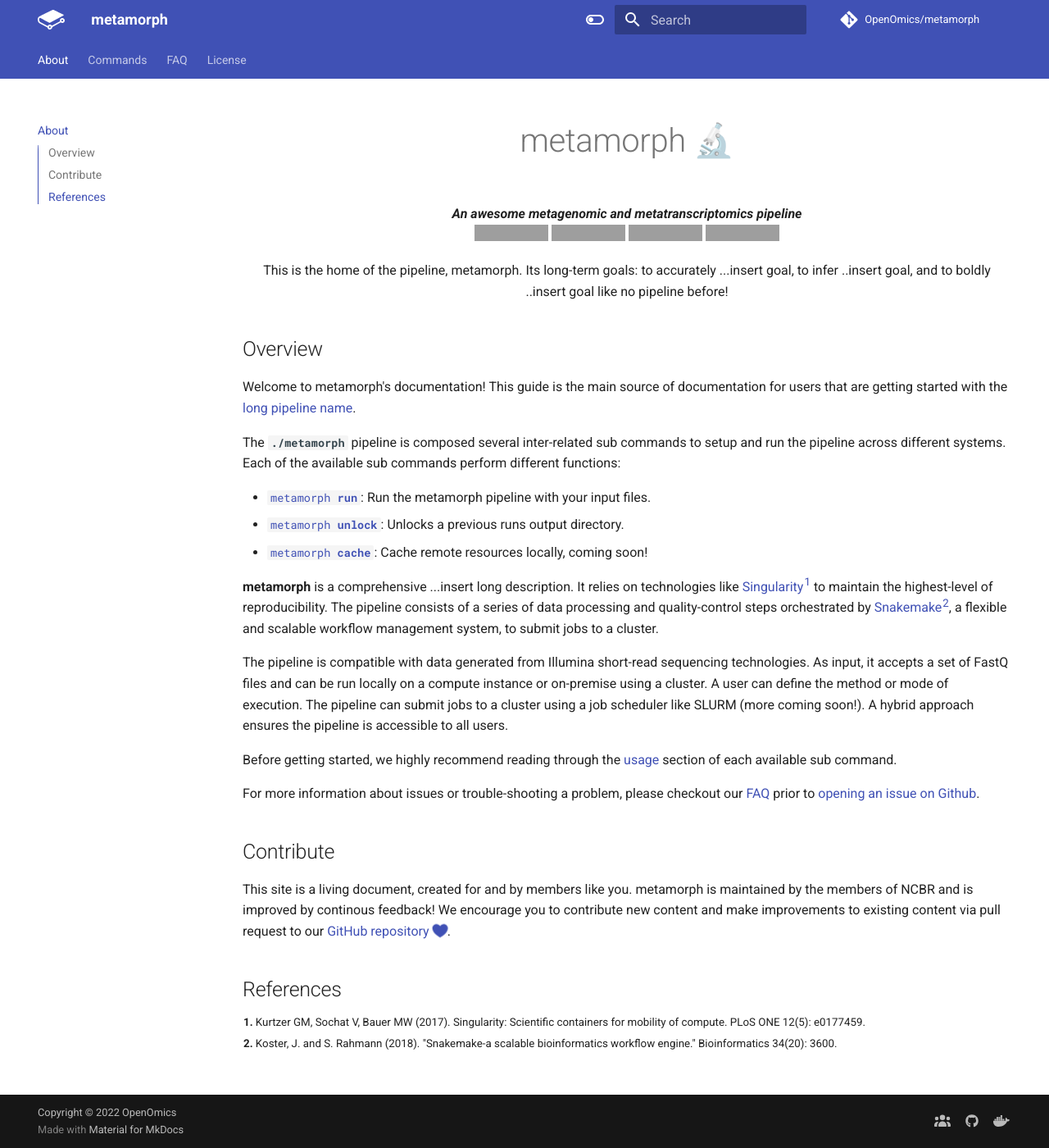
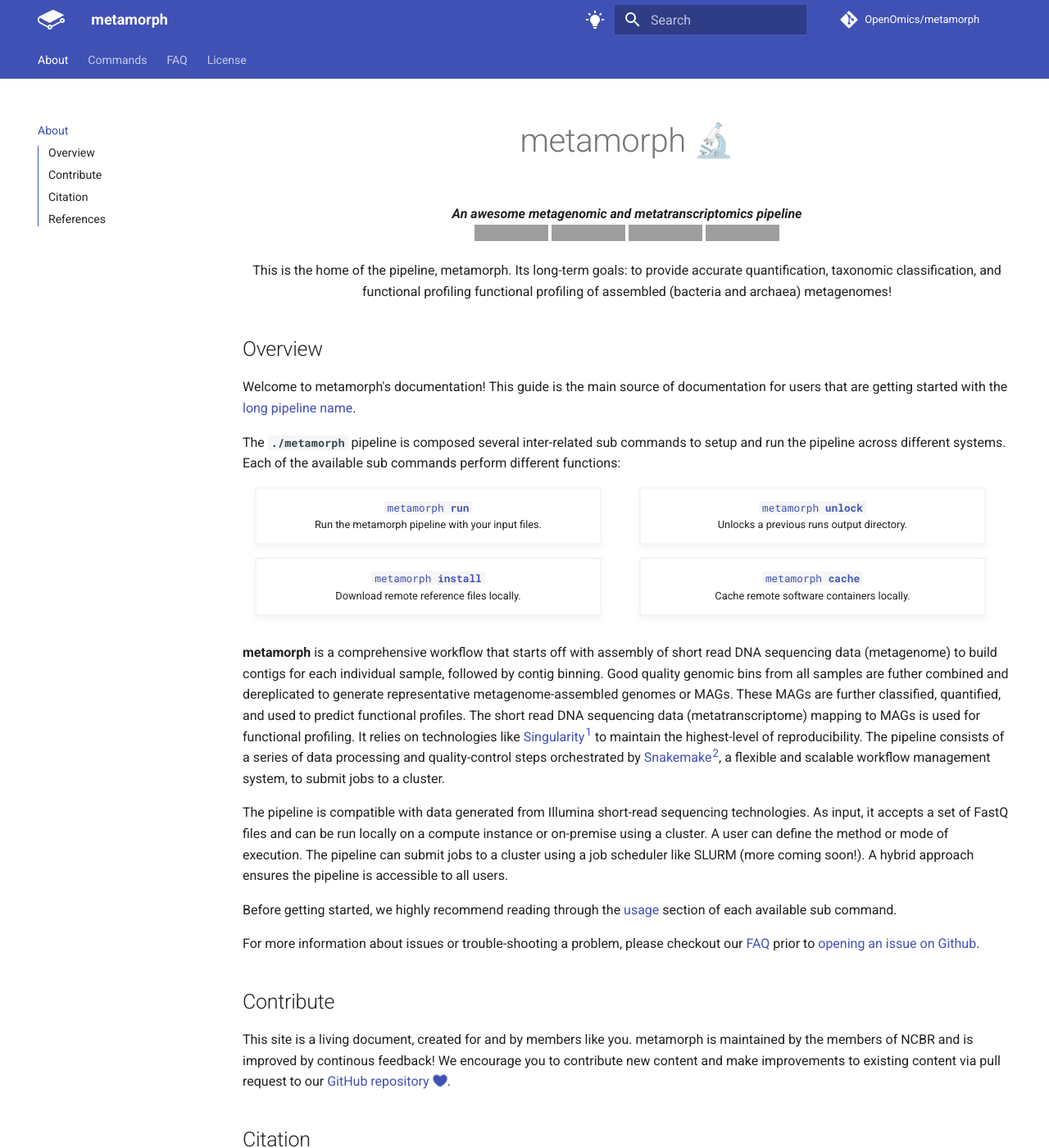
Before and after one commit to OpenOmics/metamorph, an MkDocs documentation site: the page built from docs/index.md, in a window 1280 px wide and 1400 px high. Shown: the whole window at 82% size. Built offline with MkDocs 1.6.1 and Material for MkDocs 9.7.7, drawn with Linux system fonts in a browser that asks for light colours; comment, search, counter and statistics services are not loaded; the version menu is left out; some of the changed text lies outside the part shown; grey boxes are pictures that could not be loaded.

Commit message:
Updating pipeline scaffold to latest baseline version

````diff
--- a/docs/css/extra.css
+++ b/docs/css/extra.css
@@ -15,3 +15,10 @@
   --md-primary-fg-color:        #1A1B23DE;
   --md-typeset-a-color:         #b1b9ed;
 }
+
+.md-typeset .admonition.custom-grid-button,
+.md-typeset details.custom-grid-button {
+  border-color: var(--md-code-bg-color);
+  border-width: 2px;
+  width: 45%;
+}
--- a/docs/index.md
+++ b/docs/index.md
@@ -17,7 +17,7 @@
   </a>
 
   <p>
-    This is the home of the pipeline, metamorph. Its long-term goals: to accurately ...insert goal, to infer ..insert goal, and to boldly ..insert goal like no pipeline before!
+    This is the home of the pipeline, metamorph. Its long-term goals: to provide accurate quantification, taxonomic classification, and functional profiling functional profiling of assembled (bacteria and archaea) metagenomes!
   </p>
 
 </div>
@@ -28,11 +28,37 @@
 
 The **`./metamorph`** pipeline is composed several inter-related sub commands to setup and run the pipeline across different systems. Each of the available sub commands perform different functions:
 
- * [<code>metamorph <b>run</b></code>](usage/run.md): Run the metamorph pipeline with your input files.
- * [<code>metamorph <b>unlock</b></code>](usage/unlock.md): Unlocks a previous runs output directory.
- * [<code>metamorph <b>cache</b></code>](usage/cache.md): Cache remote resources locally, coming soon!
+<section align="center" markdown="1" style="display: flex; flex-wrap: row wrap; justify-content: space-around;">
 
-**metamorph** is a comprehensive ...insert long description. It relies on technologies like [Singularity<sup>1</sup>](https://singularity.lbl.gov/) to maintain the highest-level of reproducibility. The pipeline consists of a series of data processing and quality-control steps orchestrated by [Snakemake<sup>2</sup>](https://snakemake.readthedocs.io/en/stable/), a flexible and scalable workflow management system, to submit jobs to a cluster.
+!!! inline custom-grid-button ""
+
+    [<code style="font-size: 1em;">metamorph <b>run</b></code>](usage/run.md)
+    Run the metamorph pipeline with your input files.
+
+!!! inline custom-grid-button ""
+
+    [<code style="font-size: 1em;">metamorph <b>unlock</b></code>](usage/unlock.md)
+    Unlocks a previous runs output directory.
+
+</section>
+
+<section align="center" markdown="1" style="display: flex; flex-wrap: row wrap; justify-content: space-around;">
+
+
+!!! inline custom-grid-button ""
+
+    [<code style="font-size: 1em;">metamorph <b>install</b></code>](usage/install.md)
+    Download remote reference files locally.
+
+
+!!! inline custom-grid-button ""
+
+    [<code style="font-size: 1em;">metamorph <b>cache</b></code>](usage/cache.md)
+    Cache remote software containers locally.
+
+</section>
+
+**metamorph** is a comprehensive workflow that starts off with assembly of short read DNA sequencing data (metagenome) to build contigs for each individual sample, followed by contig binning. Good quality genomic bins from all samples are futher combined and dereplicated to generate representative metagenome-assembled genomes or MAGs. These MAGs are further classified, quantified, and used to predict functional profiles. The short read DNA sequencing data (metatranscriptome) mapping to MAGs is used for functional profiling. It relies on technologies like [Singularity<sup>1</sup>](https://singularity.lbl.gov/) to maintain the highest-level of reproducibility. The pipeline consists of a series of data processing and quality-control steps orchestrated by [Snakemake<sup>2</sup>](https://snakemake.readthedocs.io/en/stable/), a flexible and scalable workflow management system, to submit jobs to a cluster.
 
 The pipeline is compatible with data generated from Illumina short-read sequencing technologies. As input, it accepts a set of FastQ files and can be run locally on a compute instance or on-premise using a cluster. A user can define the method or mode of execution. The pipeline can submit jobs to a cluster using a job scheduler like SLURM (more coming soon!). A hybrid approach ensures the pipeline is accessible to all users.
 
@@ -44,6 +70,21 @@
 
 This site is a living document, created for and by members like you. metamorph is maintained by the members of NCBR and is improved by continous feedback! We encourage you to contribute new content and make improvements to existing content via pull request to our [GitHub repository :octicons-heart-fill-24:{ .heart }](https://github.com/OpenOmics/metamorph).
 
+## Citation
+
+If you use this software, please cite it as below:
+
+=== "BibTex"
+
+    ```
+    Citation coming soon!
+    ```
+
+=== "APA"
+
+    ```
+    Citation coming soon!
+    ```
 
 ## References
 <sup>**1.**  Kurtzer GM, Sochat V, Bauer MW (2017). Singularity: Scientific containers for mobility of compute. PLoS ONE 12(5): e0177459.</sup>
--- a/mkdocs.yml
+++ b/mkdocs.yml
@@ -2,7 +2,7 @@
 site_name: metamorph
 site_author: Skyler Kuhn
 site_description: >-
-  An awesome OpenOmics metagenomic and metatranscriptomics pipeline
+  An awesome metagenomics and metatranscriptomics pipeline
 
 # Repository
 repo_name: OpenOmics/metamorph
@@ -14,7 +14,7 @@
   - css/extra.css
 
 # Copyright
-copyright: Copyright &copy; 2022 OpenOmics
+copyright: Copyright &copy; 2023 OpenOmics
 
 # Configuration
 theme:
@@ -27,12 +27,12 @@
     # Palette toggle for light mode
     - scheme: default
       toggle:
-        icon: material/toggle-switch-off-outline
+        icon: material/lightbulb-on
         name: Switch to dark mode
     # Palette toggle for dark mode
     - scheme: slate
       toggle:
-        icon: material/toggle-switch
+        icon: material/weather-night
         name: Switch to light mode
   logo: assets/icons/doc-book.svg
   favicon: assets/favicon/favicon.ico
@@ -58,6 +58,7 @@
 
 # Extensions
 markdown_extensions:
+  - markdown.extensions.md_in_html
   - markdown.extensions.admonition
   - markdown.extensions.attr_list
   - markdown.extensions.def_list
@@ -87,7 +88,8 @@
   - pymdownx.snippets:
       check_paths: true
   - pymdownx.superfences
-  - pymdownx.tabbed
+  - pymdownx.tabbed:
+      alternate_style: true
   - pymdownx.tasklist:
       custom_checkbox: true
   - pymdownx.tilde
@@ -98,6 +100,7 @@
   - Commands:
     - metamorph run: usage/run.md
     - metamorph unlock: usage/unlock.md
+    - metamorph install: usage/install.md
     - metamorph cache: usage/cache.md
   - FAQ:
     - General Questions: faq/questions.md
````
Also changed, not shown: README.md (+27 -3 lines), docs/license.md (+1 -1 lines), docs/requirements.txt (+9 -9 lines), docs/usage/install.md (added, +118 -0 lines), 9 other files.
